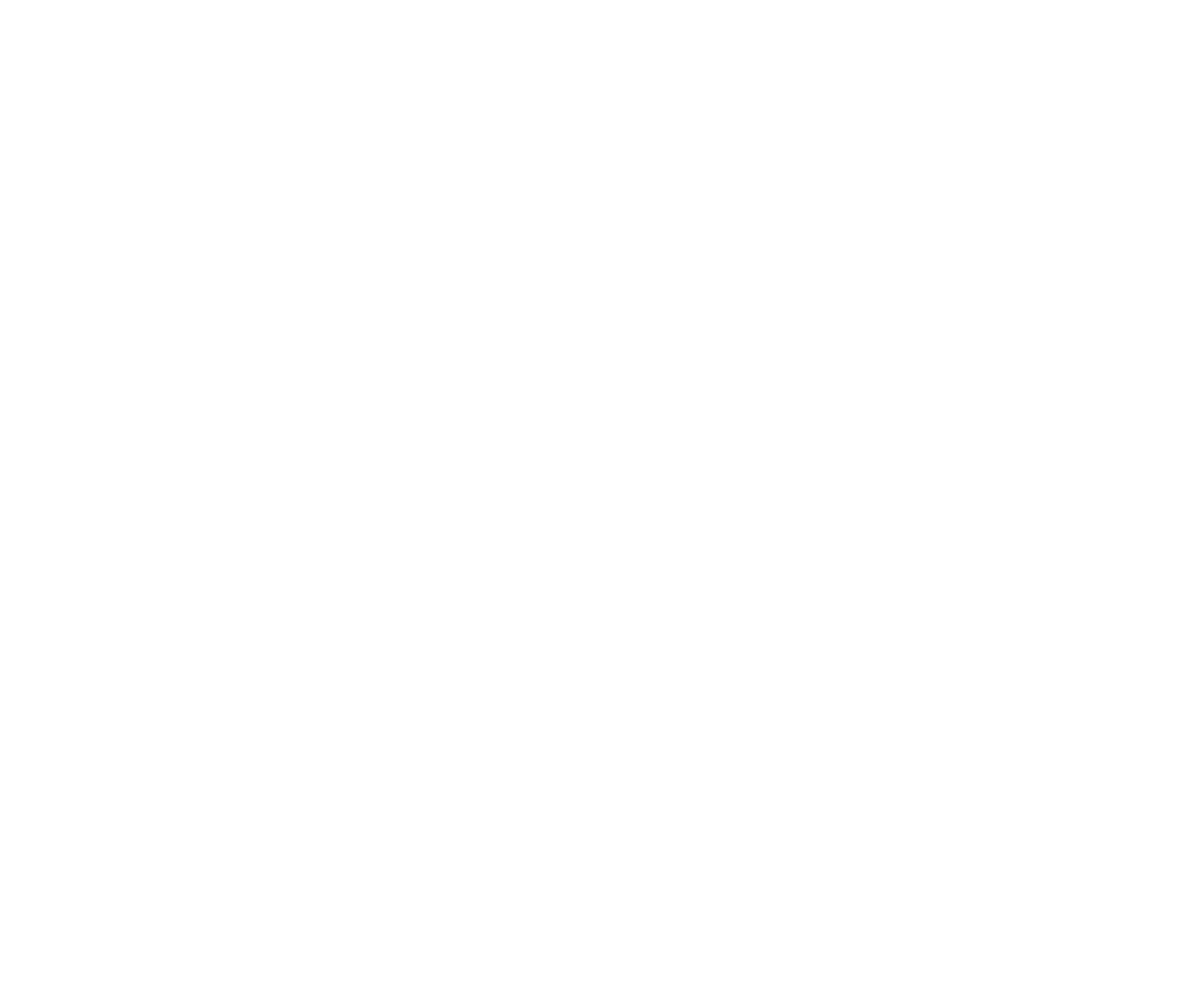
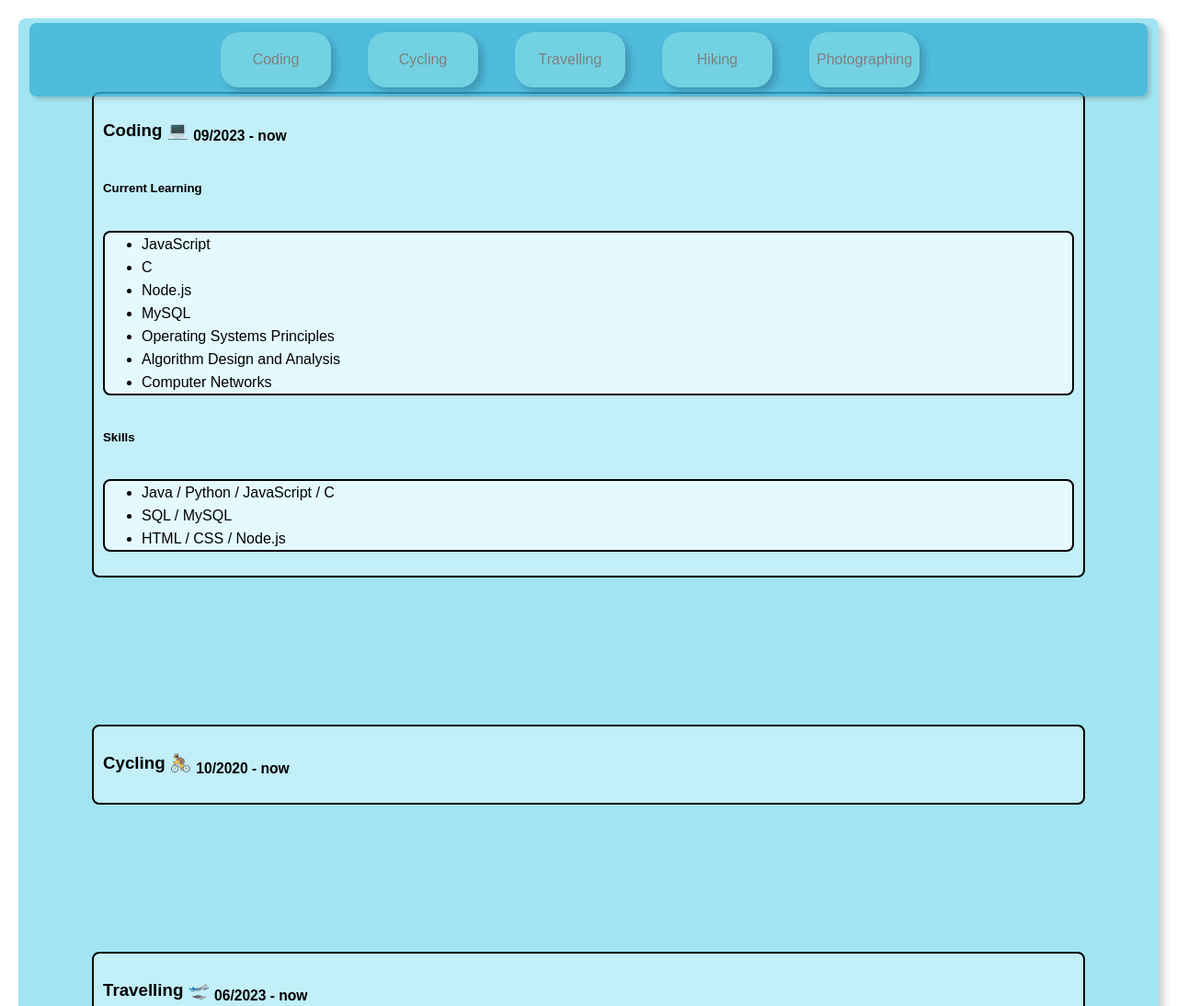
Before and after one commit to star5025/Web_application_JC2503, a website: page public/html/about.html in a window 1280 px wide. Shown: the top 1094 px of the page at 92% size. Before the commit the page ends 800 px from the top, so only its background shows below. Drawn offline with Linux system fonts and the light colour scheme; files whose address does not match are found by name.

Commit message:
structure in about.html

```diff
--- /dev/null
+++ b/public/css/about.css
@@ -0,0 +1,56 @@
+.navigatebar {
+    display: flex;
+    background-color: rgba(59, 177, 216, 0.8);
+    width: 95%;
+    height: 80px;
+    justify-content: center;
+    align-items: center;
+    border-radius: 8px;
+    box-shadow: 3px 3px 4px rgb(95, 95, 95, 0.3);
+    position: fixed;
+    margin-top: 5px;
+}
+
+.options {
+    display: flex;
+    height: 60px;
+    width: 120px;
+    background-color: #b7ffe957;
+    margin-right: 40px;
+    justify-content: center;
+    align-items: center;
+    box-shadow: 5px 5px 8px rgba(0, 0, 0, 0.2);
+    border-radius: 20px;
+    transition: 0.8s;
+}
+
+.options:hover {
+    transform: scale(1.2);
+}
+
+.main {
+    display: flex;
+    flex-direction: column;
+    width: 100%;
+    background-color: #a1e5f2;
+    box-shadow: 5px 5px 8px rgba(0, 0, 0, 0.2);
+    border-radius: 8px;
+}
+
+.interests {
+    display: flex;
+    flex-direction: column;
+    background-color: rgb(228, 250, 255, 0.5);
+    margin: 80px;
+    padding: 10px;
+    border-radius: 8px;
+    border: 2px solid black;
+}
+
+.lists {
+    display: block;
+    background-color: rgb(228, 250, 255);
+    line-height: 25px;
+    border-radius: 8px;
+    border: 2px solid black;
+}
--- a/public/css/main.css
+++ b/public/css/main.css
@@ -7,6 +7,15 @@ html, body {
     -webkit-user-select: none;
     -moz-user-select: none;
     -ms-user-select: none;
+}
+
+.container {
+    display: flex;
+    justify-content: center;
+    flex-wrap: wrap;
+    gap: 10px;
+    margin: 20px;
+    height: 95vh;
 }
 
 footer {
--- a/public/html/about.html
+++ b/public/html/about.html
@@ -4,10 +4,53 @@
     <meta charset="UTF-8">
     <meta name="viewport" content="width=device-width, initial-scale=1.0">
     <title>About me</title>
-    <link rel="stylesheet" href="css/main.css">
+    <link rel="stylesheet" href="../css/main.css">
+    <link rel="stylesheet" href="../css/about.css">
     <script src="js/main.js"></script>
 </head>
 <body>
+    <div class="container">
+        <div class="navigatebar">
+            <a href="#coding" class="options">Coding</a>
+            <a href="#cycling" class="options">Cycling</a>
+            <a href="#travelling" class="options">Travelling</a>
+            <a href="#hiking" class="options">Hiking</a>
+            <a href="#photographing" class="options">Photographing</a>
+        </div>
+        <div class="main">
+            <div class="interests" id="coding">
+                <h3>Coding 💻 <sub>09/2023 - now</sub></h3>
+                <h5>Current Learning</h5>
+                <ul class="lists">
+                    <li>JavaScript</li>
+                    <li>C</li>
+                    <li>Node.js</li>
+                    <li>MySQL</li>
+                    <li>Operating Systems Principles</li>
+                    <li>Algorithm Design and Analysis</li>
+                    <li>Computer Networks</li>
+                </ul>
+                <h5>Skills</h5>
+                <ul class="lists">
+                    <li>Java / Python / JavaScript / C</li>
+                    <li>SQL / MySQL</li>
+                    <li>HTML / CSS / Node.js</li>
+                </ul>
 
+            </div>
+            <div class="interests" id="cycling">
+                <h3>Cycling 🚴 <sub>10/2020 - now</sub></h3>
+            </div>
+            <div class="interests" id="travelling">
+                <h3>Travelling 🛫 <sub>06/2023 - now</sub></h3>
+            </div>
+            <div class="interests" id="hiking">
+                <h3>Hiking 🥾 <sub>07/2024 - now</sub></h3>
+            </div>
+            <div class="interests" id="photographing">
+                <h3>Photographing 📷 <sub>09/2023 - now</sub></h3>
+            </div>
+        </div>
+    </div>
 </body>
 </html>
--- a/server.js
+++ b/server.js
@@ -28,5 +28,5 @@ app.post('/messages', (req, res) => {
 // 启动服务器
 const PORT = 5500;
 app.listen(PORT, () => {
-  console.log(`server start at：http://localhost:${PORT}`);
+  console.log(`server is running at：http://localhost:${PORT}`);
 });
```
Also changed, not shown: public/css/index.css (+0 -8 lines), public/html/quiz.html (+1 -1 lines), public/index.html (+3 -3 lines).
